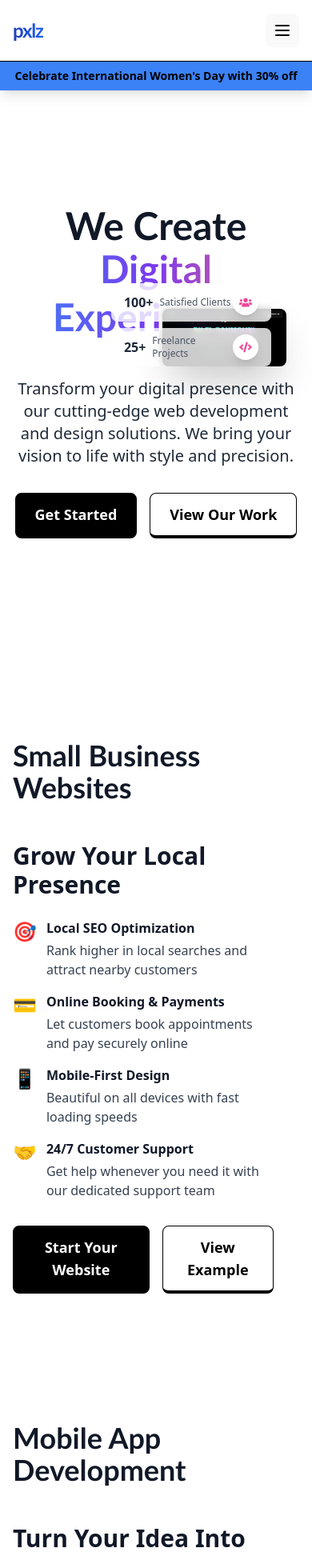
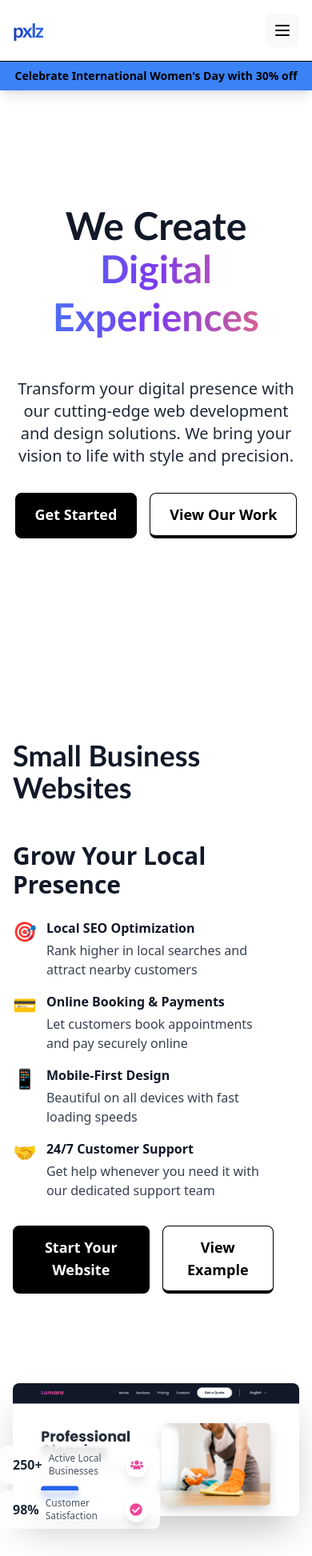
Before and after one commit to Bilel-Rahmouni/pxlz, a React (Vite) app: page / in a window 390 px wide. Shown: the top 1945 px of the page at 80% size. Built offline with nearby package versions, Linux system fonts and the light colour scheme.

Commit message:
first commit

```diff
--- a/src/components/BusinessSection.tsx
+++ b/src/components/BusinessSection.tsx
@@ -55,12 +55,15 @@ const BusinessSection = () => {
                 </div>
               </div>
               <div className="flex gap-4">
-                <NeubrutalistButton variant="primary">
+                <NeubrutalistButton
+                  variant="primary"
+                  onClick={() => document.getElementById('contact')?.scrollIntoView({ behavior: 'smooth' })}
+                >
                   Start Your Website
                 </NeubrutalistButton>
                 <NeubrutalistButton
                   variant="outline"
-                  onClick={() => window.open('https://business-example.com', '_blank')}
+                  onClick={() => window.open('https://lumara.hu', '_blank')}
                 >
                   View Example
                 </NeubrutalistButton>
--- a/src/components/FourSectionsWrapper.tsx
+++ b/src/components/FourSectionsWrapper.tsx
@@ -1,6 +1,6 @@
 import { motion, useScroll, useTransform } from 'framer-motion';
 import { useRef, useState, useEffect } from 'react';
-import { FaDownload, FaStar, FaUsers, FaCheckCircle, FaClock, FaCode, FaChartLine, FaProjectDiagram } from 'react-icons/fa';
+import { FaDownload, FaStar, FaUsers, FaCheckCircle,  FaCode,  FaProjectDiagram } from 'react-icons/fa';
 import BusinessSection from './BusinessSection';
 import MobileSection from './MobileAppSection';
 import SAASSection from './SAASSection';
@@ -34,6 +34,17 @@ const StatDisplay = ({ value, label, icon: Icon, suffix = '' }: StatProps) => (
 const FourSectionsWrapper = () => {
   const containerRef = useRef<HTMLDivElement>(null);
   const [currentSection, setCurrentSection] = useState<string>('business');
+  const [isMobile, setIsMobile] = useState(false);
+
+  useEffect(() => {
+    const checkMobile = () => {
+      setIsMobile(window.innerWidth < 768);
+    };
+
+    checkMobile();
+    window.addEventListener('resize', checkMobile);
+    return () => window.removeEventListener('resize', checkMobile);
+  }, []);
 
   const { scrollYProgress } = useScroll({
     target: containerRef,
@@ -42,12 +53,12 @@ const FourSectionsWrapper = () => {
 
   const opacity = useTransform(
     scrollYProgress,
-    [0, 0.05, 0.95, 1 ],
+    [0, 0.02, 1, 1],
     [0, 1, 1, 0]
   );
 
-  // Update current section based on scroll position
   useEffect(() => {
+    if (!isMobile) {
       const handleScroll = () => {
         const sections = ['business', 'mobile', 'saas', 'portfolio'];
         for (const section of sections) {
@@ -64,10 +75,13 @@ const FourSectionsWrapper = () => {
 
       window.addEventListener('scroll', handleScroll);
       return () => window.removeEventListener('scroll', handleScroll);
-  }, []);
+    }
+  }, [isMobile]);
 
-  const getCurrentImage = () => {
-    switch(currentSection) {
+
+  const ImageWithStats = ({ section, isDesktop = false }: { section: string, isDesktop?: boolean }) => {
+    const getImage = () => {
+      switch(section) {
         case 'business':
           return smallBusiness;
         case 'mobile':
@@ -82,23 +96,15 @@ const FourSectionsWrapper = () => {
     };
 
     return (
-    <div ref={containerRef} className="relative">
-      {/* Sticky Image Container */}
       <motion.div
-        className="fixed top-0 right-0 w-[55%] h-screen flex items-center justify-end z-10"
-        style={{ opacity }}
-      >
-        <div className="relative w-full pr-8">
-          {/* Image */}
-          <motion.div
-            className="block w-[85%] ml-auto relative"
+        className={`relative ${isDesktop ? 'w-[85%] ml-auto' : 'w-full'}`}
         initial={{ opacity: 0, y: 20 }}
         animate={{ opacity: 1, y: 0 }}
         transition={{ duration: 0.5 }}
       >
         <motion.img
-              key={currentSection}
-              src={getCurrentImage()}
+          key={section}
+          src={getImage()}
           alt="Section Preview"
           className="w-full h-auto rounded-lg shadow-2xl"
           initial={{ opacity: 0, scale: 0.95 }}
@@ -106,32 +112,31 @@ const FourSectionsWrapper = () => {
           transition={{ duration: 0.5 }}
         />
 
-            {/* Stats Container */}
         <motion.div
-              className="absolute -left-16 bottom-0 flex flex-col gap-2"
+          className={`absolute ${isDesktop ? '-left-16' : '-left-4'} -bottom-4 flex flex-col gap-2`}
           initial={{ opacity: 0, x: 20 }}
           animate={{ opacity: 1, x: 0 }}
           transition={{ duration: 0.5, delay: 0.4 }}
         >
-              {currentSection === 'business' && (
+          {section === 'business' && (
             <>
               <StatDisplay value={250} label="Active Local Businesses" icon={FaUsers} suffix="+" />
               <StatDisplay value={98} label="Customer Satisfaction" icon={FaCheckCircle} suffix="%" />
             </>
           )}
-              {currentSection === 'mobile' && (
+          {section === 'mobile' && (
             <>
               <StatDisplay value={20} label="App Downloads" icon={FaDownload} suffix="K+" />
               <StatDisplay value={4.8} label="App Store Rating" icon={FaStar} />
             </>
           )}
-              {currentSection === 'saas' && (
+          {section === 'saas' && (
             <>
               <StatDisplay value={15} label="Enterprise Clients" icon={FaProjectDiagram} suffix="+" />
               <StatDisplay value={99.9} label="Uptime" icon={FaCheckCircle} suffix="%" />
             </>
           )}
-              {currentSection === 'portfolio' && (
+          {section === 'portfolio' && (
             <>
               <StatDisplay value={100} label="Satisfied Clients" icon={FaUsers} suffix="+" />
               <StatDisplay value={25} label="Freelance Projects" icon={FaCode} suffix="+" />
@@ -139,15 +144,49 @@ const FourSectionsWrapper = () => {
           )}
         </motion.div>
       </motion.div>
+    );
+  };
+
+  return (
+    <div ref={containerRef} className="relative">
+      {/* Desktop Sticky Image Container */}
+      {!isMobile && (
+        <motion.div
+          className="fixed top-0 right-0 w-[55%] h-screen flex items-center justify-end z-10"
+          style={{ opacity }}
+        >
+          <div className="relative w-full pr-8">
+            <ImageWithStats section={currentSection} isDesktop={true} />
           </div>
         </motion.div>
+      )}
 
       {/* Sections Container */}
       <div className="w-full">
         <BusinessSection />
+        {isMobile && (
+          <div className="container mx-auto px-4 py-8">
+            <ImageWithStats section="business" />
+          </div>
+        )}
         <MobileSection />
+        {isMobile && (
+          <div className="container mx-auto px-4 py-8">
+            <ImageWithStats section="mobile" />
+          </div>
+        )}
         <SAASSection />
+        {isMobile && (
+          <div className="container mx-auto px-4 py-8">
+            <ImageWithStats section="saas" />
+          </div>
+        )}
         <ProfessionalPortfolioSection />
+        {isMobile && (
+          <div className="container mx-auto px-4 py-8">
+            <ImageWithStats section="portfolio" />
+          </div>
+        )}
       </div>
     </div>
   );
--- a/src/components/Hero.tsx
+++ b/src/components/Hero.tsx
@@ -1,6 +1,4 @@
 import { motion } from 'framer-motion';
-import { FaArrowDown } from 'react-icons/fa';
-import smallBusiness from '../assets/smallBusiness.jpg';
 import NeubrutalistButton from './NeubrutalistButton';
 
 const Hero = () => {
--- a/src/components/MobileAppSection.tsx
+++ b/src/components/MobileAppSection.tsx
@@ -55,12 +55,15 @@ const MobileSection = () => {
                 </div>
               </div>
               <div className="flex gap-4">
-                <NeubrutalistButton variant="primary">
+                <NeubrutalistButton
+                  variant="primary"
+                  onClick={() => document.getElementById('contact')?.scrollIntoView({ behavior: 'smooth' })}
+                >
                   Start Your App
                 </NeubrutalistButton>
                 <NeubrutalistButton
                   variant="outline"
-                  onClick={() => window.open('https://wyngo-app.com', '_blank')}
+                  onClick={() => window.open('https://wyngo.co', '_blank')}
                 >
                   View Example
                 </NeubrutalistButton>
--- a/src/components/Navbar.tsx
+++ b/src/components/Navbar.tsx
@@ -188,7 +188,7 @@ const Navbar = () => {
           {/* Mobile Menu Button */}
           <motion.button
             onClick={() => setIsMenuOpen(!isMenuOpen)}
-            className="md:hidden text-black dark:text-white p-2 focus:outline-none"
+            className="md:hidden p-2 focus:outline-none"
             whileTap={{ scale: 0.95 }}
             aria-label={isMenuOpen ? 'Close menu' : 'Open menu'}
           >
@@ -199,7 +199,7 @@ const Navbar = () => {
               strokeLinejoin="round"
               strokeWidth="2"
               viewBox="0 0 24 24"
-              stroke="currentColor"
+              stroke="black"
             >
               {isMenuOpen ? (
                 <path d="M6 18L18 6M6 6l12 12" />
--- a/src/components/ProfessionalPortfolioSection.tsx
+++ b/src/components/ProfessionalPortfolioSection.tsx
@@ -54,12 +54,15 @@ const ProfessionalPortfolioSection = () => {
                 </div>
               </div>
               <div className="flex gap-4">
-                <NeubrutalistButton variant="primary">
+                <NeubrutalistButton
+                  variant="primary"
+                  onClick={() => document.getElementById('contact')?.scrollIntoView({ behavior: 'smooth' })}
+                >
                   Create Portfolio
                 </NeubrutalistButton>
                 <NeubrutalistButton
                   variant="outline"
-                  onClick={() => window.open('https://portfolio-example.com', '_blank')}
+                  onClick={() => window.open('https://bilelrahmouni.com', '_blank')}
                 >
                   View Example
                 </NeubrutalistButton>
--- a/src/components/SAASSection.tsx
+++ b/src/components/SAASSection.tsx
@@ -55,7 +55,10 @@ const SAASSection = () => {
                 </div>
               </div>
               <div className="flex gap-4">
-                <NeubrutalistButton variant="primary">
+                <NeubrutalistButton
+                  variant="primary"
+                  onClick={() => document.getElementById('contact')?.scrollIntoView({ behavior: 'smooth' })}
+                >
                   Schedule Demo
                 </NeubrutalistButton>
                 <NeubrutalistButton
```
Lines whose indentation alone changed are shown as unchanged.
